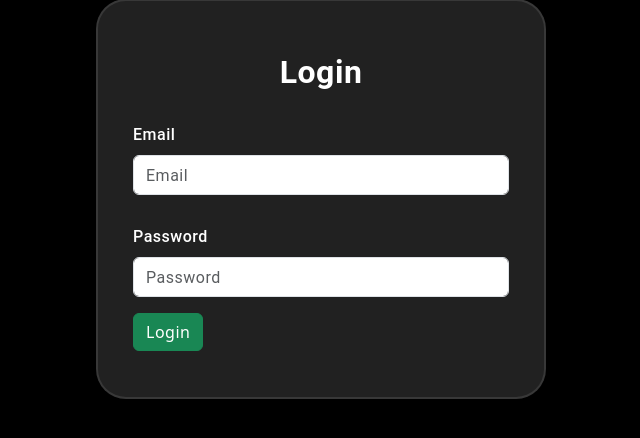
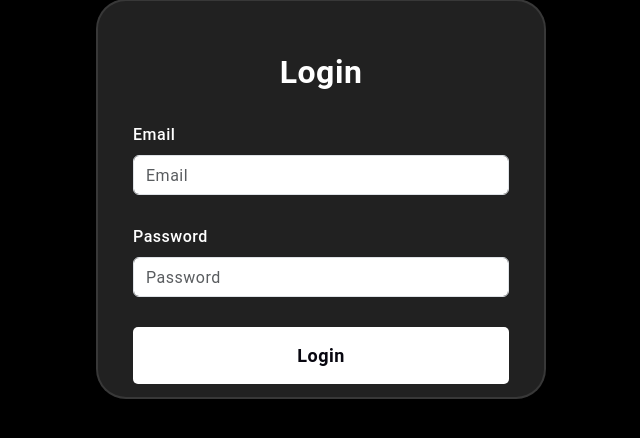
Before and after one commit to Julienexe/shopstop, a Django app: page /users/login/ in a window 1280 px wide. Shown: the part 201-639 px from the top of the page, without its empty margins (319-959 px from the left). Run offline with Django 5.2, Linux system fonts and the light colour scheme; some libraries are stand-ins or nearby versions.

Commit message:
add button

```diff
--- a/users/templates/users/login.html
+++ b/users/templates/users/login.html
@@ -3,9 +3,7 @@
     <form class="auth" style="height: 400px;" action="{% url 'users:user_login' %}">
         <h3>Login</h3>
         {% bootstrap_form form layout='vertical'%} {% csrf_token%}
-        <div class="btn btn-success" type="submit">
-            Login
-        </div>
+        <button class="auth" type="submit">Login</button>
     </form>
 
 {% endblock %}
```
